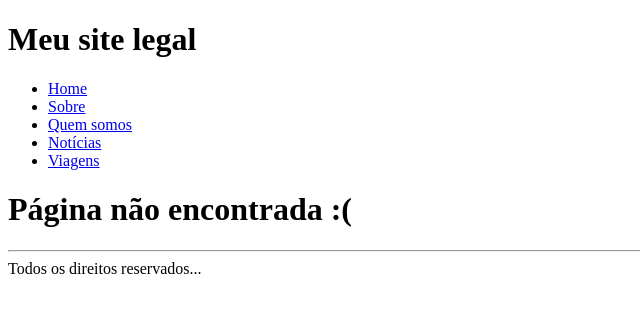
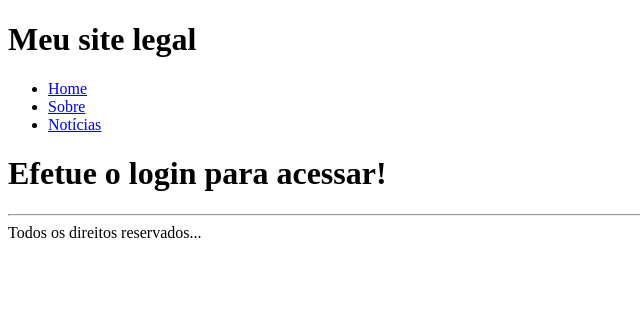
Before and after one commit to gabrielbugarelli/react_b7web, a React (Create React App) app: page /login in a window 1280 px wide. Shown: the top 312 px of the page, without its empty margins (0-640 px from the left). Built offline with nearby package versions, Linux system fonts and the light colour scheme.

Commit message:
Usando rotas privadas com Router

```diff
--- a/src/App.js
+++ b/src/App.js
@@ -2,7 +2,17 @@ import React from 'react'
 import { BrowserRouter, Switch, Route, Link, Redirect } from 'react-router-dom'
 import Home from './pages/Home'
 import Sobre from './pages/Sobre'
-import Categoria from './pages/Categoria'
+import Login from './pages/Login'
+
+const isLogged = false;
+
+const PrivateRoute = ({ children, ...rest }) => {
+  return (
+    <Route {...rest}>
+      {isLogged ? children : <Redirect to="/login" />}
+    </Route>
+  )
+}
 
 const App = () => {
   return (
@@ -17,16 +27,8 @@ const App = () => {
             <li>
               <Link to="/sobre">Sobre</Link>
             </li>
-
-            <li>
-              <Link to="/sobre">Quem somos</Link>
-            </li>
-
             <li>
               <Link to="/categoria?tipo=noticia">Notícias</Link>
-            </li>
-            <li>
-              <Link to="/categoria?tipo=viagem">Viagens</Link>
             </li>
           </ul>
         </nav>
@@ -34,11 +36,15 @@ const App = () => {
 
       <Switch>
         <Route exact path="/"><Home /></Route>
-        <Route exact path="/sobre"><Sobre /></Route>
-        <Route exact path="quem-somos">
-          <Redirect to="/sobre" />
+
+        <Route path="/login">
+          <Login />
         </Route>
-        <Route path="/categoria/"><Categoria /></Route>
+
+        <PrivateRoute path="/sobre">
+          <Sobre />
+        </PrivateRoute>
+
         <Route path="*">
           <h1>Página não encontrada :(</h1>
         </Route>
--- /dev/null
+++ b/src/pages/Login.js
@@ -0,0 +1,11 @@
+import React from 'react'
+
+const Login = () => {
+    return (
+        <div>
+            <h1>Efetue o login para acessar!</h1>
+        </div>
+    )
+}
+
+export default Login
--- a/src/pages/Sobre.js
+++ b/src/pages/Sobre.js
@@ -2,7 +2,9 @@ import React from 'react'
 
 const Sobre = () => {
     return (
-        <div>PÁGINA SOBRE</div>
+        <div>
+            <h1>VOCÊ NA PÁGINA SOBRE</h1>
+        </div>
     )
 }
 
```
